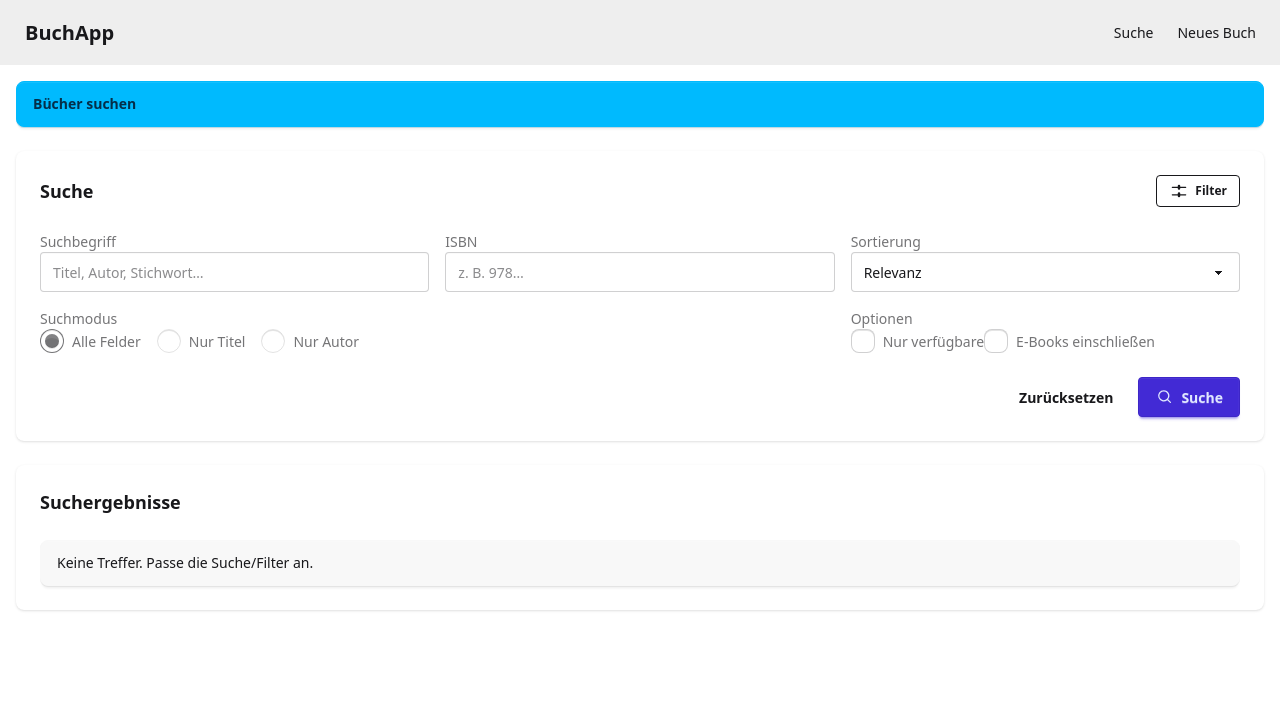
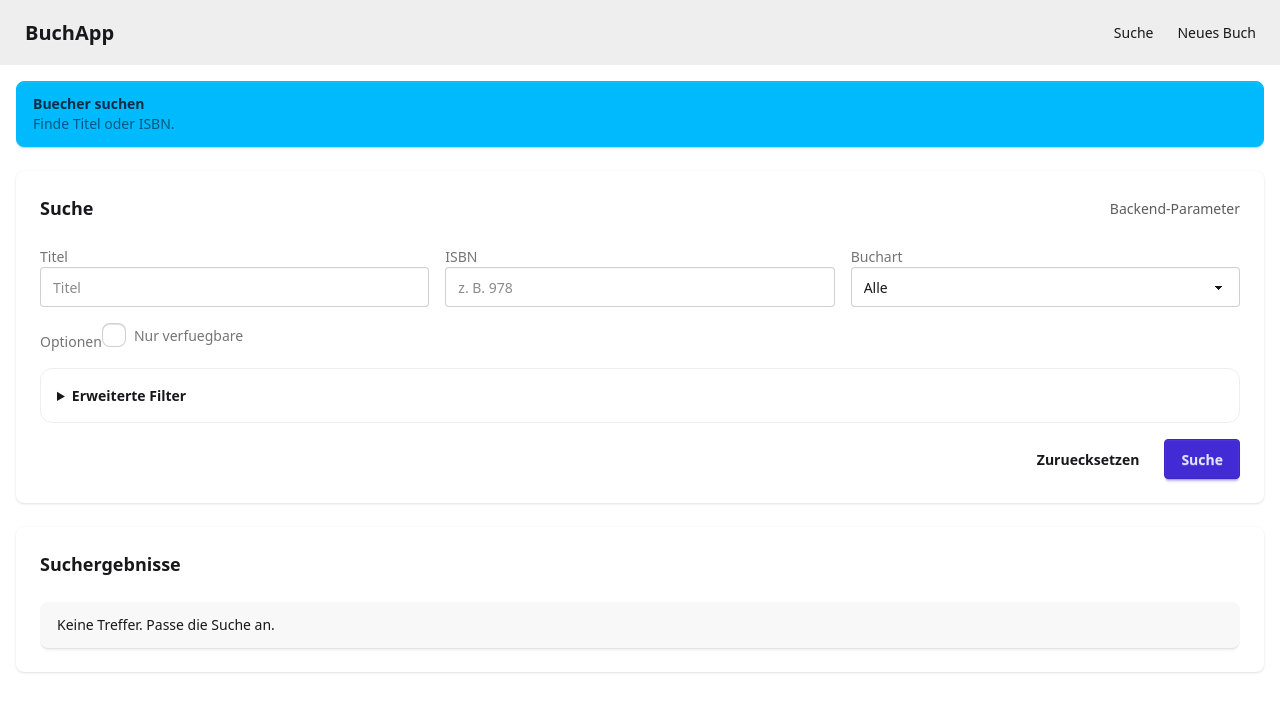
Before and after one commit to vabujl/buch-frontend, an Angular app: page /search in a window 1280 px wide. Shown: the top 712 px of the page. Built offline with nearby package versions, Linux system fonts and the light colour scheme.

Commit message:
refactor: verbessere Codequalität der Search-Komponente

```diff
--- a/src/app/search/search.css
+++ b/src/app/search/search.css
@@ -0,0 +1,229 @@
+:host {
+  display: block;
+}
+
+.search {
+  display: flex;
+  flex-direction: column;
+  gap: 2rem;
+  padding: 1.5rem;
+  max-width: 1100px;
+  margin: 0 auto;
+}
+
+.search__header {
+  display: flex;
+  flex-direction: column;
+  gap: 0.25rem;
+}
+
+.search__title {
+  font-size: 1.8rem;
+  margin: 0;
+}
+
+.search__subtitle {
+  margin: 0;
+  color: #64748b;
+}
+
+.panel {
+  background: #ffffff;
+  border: 1px solid #e2e8f0;
+  border-radius: 1rem;
+  padding: 1.5rem;
+  box-shadow: 0 16px 30px rgba(15, 23, 42, 0.08);
+}
+
+.panel__title {
+  font-weight: 600;
+  margin-bottom: 1rem;
+}
+
+.panel__title-row {
+  display: flex;
+  align-items: center;
+  justify-content: space-between;
+  gap: 1rem;
+  margin-bottom: 1rem;
+}
+
+.search-form {
+  display: flex;
+  flex-direction: column;
+  gap: 1.25rem;
+}
+
+.grid {
+  display: grid;
+  gap: 1rem;
+}
+
+.row {
+  display: grid;
+  gap: 1rem;
+}
+
+.field {
+  display: grid;
+  gap: 0.5rem;
+  border: 0;
+  padding: 0;
+  margin: 0;
+}
+
+.field__label {
+  font-size: 0.9rem;
+  font-weight: 600;
+  color: #334155;
+}
+
+.field__control {
+  width: 100%;
+  padding: 0.65rem 0.8rem;
+  border: 1px solid #cbd5f5;
+  border-radius: 0.75rem;
+  background: #f8fafc;
+}
+
+.option {
+  display: flex;
+  align-items: center;
+  gap: 0.5rem;
+  font-size: 0.95rem;
+}
+
+.actions {
+  display: flex;
+  justify-content: flex-end;
+  gap: 0.75rem;
+}
+
+.button {
+  border: 1px solid transparent;
+  border-radius: 999px;
+  padding: 0.5rem 1rem;
+  font-size: 0.95rem;
+  cursor: pointer;
+  background: #e2e8f0;
+  color: #0f172a;
+}
+
+.button--ghost {
+  background: transparent;
+  border-color: #cbd5f5;
+}
+
+.button--outline {
+  background: transparent;
+  border-color: #94a3b8;
+}
+
+.button--primary {
+  background: #1d4ed8;
+  border-color: #1d4ed8;
+  color: #ffffff;
+}
+
+.button:disabled {
+  opacity: 0.6;
+  cursor: not-allowed;
+}
+
+.filters {
+  margin-top: 1.25rem;
+  border-top: 1px dashed #cbd5f5;
+  padding-top: 1rem;
+}
+
+.filters__toggle {
+  cursor: pointer;
+  font-weight: 600;
+  color: #1f2937;
+}
+
+.filters__grid {
+  display: grid;
+  gap: 1rem;
+  margin-top: 1rem;
+}
+
+.note {
+  margin: 0.75rem 0 0;
+  font-size: 0.85rem;
+  color: #64748b;
+}
+
+.status {
+  border: 1px solid #e2e8f0;
+  border-radius: 0.75rem;
+  padding: 0.75rem 1rem;
+  background: #f8fafc;
+}
+
+.status--error {
+  border-color: #fecaca;
+  background: #fef2f2;
+  color: #991b1b;
+}
+
+.status--loading {
+  border-color: #bfdbfe;
+  background: #eff6ff;
+}
+
+.results {
+  list-style: none;
+  padding: 0;
+  margin: 0;
+  display: grid;
+  gap: 0.75rem;
+}
+
+.result {
+  display: flex;
+  justify-content: space-between;
+  align-items: flex-start;
+  gap: 1rem;
+  padding: 0.9rem 1rem;
+  border: 1px solid #e2e8f0;
+  border-radius: 0.75rem;
+}
+
+.result__title {
+  font-weight: 600;
+}
+
+.result__meta {
+  color: #64748b;
+  font-size: 0.9rem;
+}
+
+.pagination {
+  display: flex;
+  align-items: center;
+  justify-content: space-between;
+  gap: 1rem;
+  margin-top: 1.5rem;
+  padding-top: 1rem;
+  border-top: 1px dashed #cbd5f5;
+}
+
+.pagination__group {
+  display: flex;
+  gap: 0.5rem;
+}
+
+.muted {
+  color: #64748b;
+}
+
+@media (min-width: 768px) {
+  .grid {
+    grid-template-columns: repeat(3, minmax(0, 1fr));
+  }
+
+  .row {
+    grid-template-columns: repeat(2, minmax(0, 1fr));
+  }
+}
--- a/src/app/search/search.html
+++ b/src/app/search/search.html
@@ -1,50 +1,33 @@
-<div class="space-y-6">
-  <!-- Header -->
+<div class="search-page space-y-6">
   <div class="alert alert-info">
-    <span class="font-semibold">Bücher suchen</span>
+    <div>
+      <div class="font-semibold">Buecher suchen</div>
+      <div class="text-sm opacity-70">Finde Titel oder ISBN.</div>
+    </div>
   </div>
 
-  <!-- Suchformular -->
   <div class="card bg-base-100 shadow">
     <div class="card-body space-y-4">
       <div class="flex items-center justify-between gap-4">
         <h2 class="card-title">Suche</h2>
-
-        <button
-          class="btn btn-outline btn-sm"
-          type="button"
-          (click)="showFilters.set(!showFilters())"
-          aria-controls="filterPanel"
-          [attr.aria-expanded]="showFilters()"
-        >
-          <svg xmlns="http://www.w3.org/2000/svg" class="h-5 w-5" viewBox="0 0 24 24" fill="currentColor" aria-hidden="true">
-            <path
-              fill-rule="evenodd"
-              d="M10.5 6a1.5 1.5 0 0 1 3 0v.75H20a.75.75 0 0 1 0 1.5h-6.5V9a1.5 1.5 0 0 1-3 0v-.75H4a.75.75 0 0 1 0-1.5h6.5V6Zm0 9a1.5 1.5 0 0 1 3 0v.75H20a.75.75 0 0 1 0 1.5h-6.5V18a1.5 1.5 0 0 1-3 0v-.75H4a.75.75 0 0 1 0-1.5h6.5V15Z"
-              clip-rule="evenodd"
-            />
-          </svg>
-          <span>Filter</span>
-        </button>
+        <div class="text-sm opacity-70">Backend-Parameter</div>
       </div>
 
-      <form class="grid grid-cols-1 md:grid-cols-3 gap-4" (ngSubmit)="onSearch()" novalidate>
-        <!-- Suchbegriff -->
+      <form class="grid grid-cols-1 md:grid-cols-3 gap-4" [formGroup]="form" (submit)="onSearch($event)" novalidate>
         <label class="form-control w-full">
           <div class="label">
-            <span class="label-text">Suchbegriff</span>
+            <span class="label-text">Titel</span>
           </div>
           <input
             class="input input-bordered w-full"
             type="text"
-            placeholder="Titel, Autor, Stichwort…"
-            [(ngModel)]="query.q"
-            name="q"
+            name="titel"
+            placeholder="Titel"
+            formControlName="titel"
             autocomplete="off"
           />
         </label>
 
-        <!-- ISBN -->
         <label class="form-control w-full">
           <div class="label">
             <span class="label-text">ISBN</span>
@@ -52,203 +35,203 @@
           <input
             class="input input-bordered w-full"
             type="text"
-            placeholder="z. B. 978…"
-            [(ngModel)]="query.isbn"
             name="isbn"
+            placeholder="z. B. 978"
+            formControlName="isbn"
             autocomplete="off"
           />
         </label>
 
-        <!-- Sortierung -->
         <label class="form-control w-full">
           <div class="label">
-            <span class="label-text">Sortierung</span>
+            <span class="label-text">Buchart</span>
           </div>
-          <select class="select select-bordered w-full" [(ngModel)]="query.sort" name="sort">
-            <option value="relevance">Relevanz</option>
-            <option value="titleAsc">Titel (A–Z)</option>
-            <option value="titleDesc">Titel (Z–A)</option>
-            <option value="yearDesc">Erscheinungsjahr (neu → alt)</option>
-            <option value="yearAsc">Erscheinungsjahr (alt → neu)</option>
+          <select class="select select-bordered w-full" name="art" formControlName="art">
+            <option value="">Alle</option>
+            <option value="EPUB">EPUB</option>
+            <option value="HARDCOVER">HARDCOVER</option>
+            <option value="PAPERBACK">PAPERBACK</option>
           </select>
         </label>
 
-        <!-- Suchmodus (Radio) -->
-        <div class="md:col-span-2">
-          <div class="label">
-            <span class="label-text">Suchmodus</span>
-          </div>
-          <div class="flex flex-wrap gap-4">
-            <label class="label cursor-pointer gap-2">
-              <input type="radio" name="mode" class="radio" value="all" [(ngModel)]="query.mode" />
-              <span class="label-text">Alle Felder</span>
-            </label>
-            <label class="label cursor-pointer gap-2">
-              <input type="radio" name="mode" class="radio" value="title" [(ngModel)]="query.mode" />
-              <span class="label-text">Nur Titel</span>
-            </label>
-            <label class="label cursor-pointer gap-2">
-              <input type="radio" name="mode" class="radio" value="author" [(ngModel)]="query.mode" />
-              <span class="label-text">Nur Autor</span>
-            </label>
-          </div>
-        </div>
-
-        <!-- Optionen (Checkbox) -->
         <div class="md:col-span-1">
           <div class="label">
             <span class="label-text">Optionen</span>
           </div>
-          <div class="space-y-2">
           <label class="label cursor-pointer justify-start gap-2">
-              <input type="checkbox" class="checkbox" [(ngModel)]="query.onlyAvailable" name="onlyAvailable" />
-              <span class="label-text">Nur verfügbare</span>
-            </label>
-            <label class="label cursor-pointer justify-start gap-2">
-              <input type="checkbox" class="checkbox" [(ngModel)]="query.includeEbooks" name="includeEbooks" />
-              <span class="label-text">E-Books einschließen</span>
+            <input type="checkbox" class="checkbox" name="lieferbar" formControlName="lieferbar" />
+            <span class="label-text">Nur verfuegbare</span>
           </label>
         </div>
-        </div>
 
-        <!-- Buttons -->
-        <div class="md:col-span-3 flex flex-wrap items-center gap-2 justify-end">
-          <button class="btn btn-ghost" type="button" (click)="onReset()">Zurücksetzen</button>
-          <button class="btn btn-primary" type="submit" [disabled]="loading()">
-            <svg xmlns="http://www.w3.org/2000/svg" class="h-5 w-5" viewBox="0 0 24 24" fill="currentColor" aria-hidden="true">
-              <path
-                fill-rule="evenodd"
-                d="M10.5 3.75a6.75 6.75 0 1 0 4.216 12.02l3.257 3.257a.75.75 0 1 0 1.06-1.06l-3.257-3.257A6.75 6.75 0 0 0 10.5 3.75Zm-5.25 6.75a5.25 5.25 0 1 1 10.5 0 5.25 5.25 0 0 1-10.5 0Z"
-                clip-rule="evenodd"
-              />
-            </svg>
-            <span>Suche</span>
-          </button>
-        </div>
-      </form>
-
-      <!-- Erweiterte Filter -->
-      <div *ngIf="showFilters()" id="filterPanel" class="border border-base-300 rounded-xl p-4 space-y-4">
-        <div class="flex items-center justify-between">
-          <div class="font-semibold">Erweiterte Filter</div>
-          <button class="btn btn-ghost btn-xs" type="button" (click)="showFilters.set(false)">Schließen</button>
-        </div>
-        <div class="grid grid-cols-1 md:grid-cols-3 gap-4">
-          <!-- Sprache -->
+        <div class="md:col-span-3">
+          <details class="border border-base-300 rounded-xl p-4">
+            <summary class="cursor-pointer font-semibold">Erweiterte Filter</summary>
+            <div class="grid grid-cols-1 md:grid-cols-3 gap-4 pt-4">
               <label class="form-control w-full">
                 <div class="label">
-              <span class="label-text">Sprache</span>
+                  <span class="label-text">Rating</span>
                 </div>
-            <select class="select select-bordered w-full" [(ngModel)]="query.language" name="language">
-              <option value="">Alle</option>
-              <option value="de">Deutsch</option>
-              <option value="en">Englisch</option>
-            </select>
-          </label>
-          <!-- Jahr von -->
-          <label class="form-control w-full">
-            <div class="label"><span class="label-text">Jahr von</span></div>
                 <input
                   class="input input-bordered w-full"
                   type="number"
                   min="0"
-              placeholder="z. B. 2000"
-              [(ngModel)]="query.yearFrom"
-              name="yearFrom"
+                  max="5"
+                  name="rating"
+                  formControlName="rating"
                 />
               </label>
-          <!-- Jahr bis -->
               <label class="form-control w-full">
-            <div class="label"><span class="label-text">Jahr bis</span></div>
+                <div class="label"><span class="label-text">Preis</span></div>
                 <input
                   class="input input-bordered w-full"
                   type="number"
                   min="0"
-              placeholder="z. B. 2025"
-              [(ngModel)]="query.yearTo"
-              name="yearTo"
+                  step="0.01"
+                  name="preis"
+                  formControlName="preis"
                 />
               </label>
+              <label class="form-control w-full">
+                <div class="label"><span class="label-text">Rabatt</span></div>
+                <input
+                  class="input input-bordered w-full"
+                  type="number"
+                  min="0"
+                  max="1"
+                  step="0.01"
+                  name="rabatt"
+                  formControlName="rabatt"
+                />
+              </label>
+              <label class="form-control w-full">
+                <div class="label"><span class="label-text">Datum</span></div>
+                <input class="input input-bordered w-full" type="date" name="datum" formControlName="datum" />
+              </label>
+              <label class="form-control w-full md:col-span-2">
+                <div class="label"><span class="label-text">Homepage</span></div>
+                <input
+                  class="input input-bordered w-full"
+                  type="url"
+                  name="homepage"
+                  placeholder="https://example.com"
+                  formControlName="homepage"
+                />
+              </label>
+              <div class="md:col-span-3">
+                <div class="label">
+                  <span class="label-text">Schlagwoerter</span>
                 </div>
-        <div class="text-sm opacity-70">
-          Hinweis: Diese erweiterten Filter sind rein UI-seitig. Die eigentliche Filter-Logik kommt später im Service.
+                <div class="flex flex-wrap gap-4">
+                  <label class="label cursor-pointer gap-2">
+                    <input type="checkbox" class="checkbox" name="javascript" formControlName="javascript" />
+                    <span class="label-text">JavaScript</span>
+                  </label>
+                  <label class="label cursor-pointer gap-2">
+                    <input type="checkbox" class="checkbox" name="typescript" formControlName="typescript" />
+                    <span class="label-text">TypeScript</span>
+                  </label>
                 </div>
               </div>
             </div>
+          </details>
         </div>
 
-  <!-- Status -->
-  <div *ngIf="loading()" class="alert">
+        <div class="md:col-span-3 flex flex-wrap items-center gap-2 justify-end">
+          <button class="btn btn-ghost" type="button" (click)="onReset()">Zuruecksetzen</button>
+          <button class="btn btn-primary" type="submit" [disabled]="loading()">Suche</button>
+        </div>
+      </form>
+    </div>
+  </div>
+
+  @if (loading()) {
+  <div class="alert">
     <span class="loading loading-spinner"></span>
-    <span>Suche läuft…</span>
+    <span>Suche laeuft.</span>
   </div>
-  <div *ngIf="error()" class="alert alert-error">
+  }
+  @if (error()) {
+  <div class="alert alert-error">
     <span class="font-semibold">Fehler:</span>
     <span>{{ error() }}</span>
   </div>
+  }
 
-  <!-- Ergebnisse -->
   <div class="card bg-base-100 shadow">
     <div class="card-body space-y-4">
       <div class="flex items-center justify-between gap-4">
         <h2 class="card-title">Suchergebnisse</h2>
-        <div *ngIf="total() !== null" class="text-sm opacity-70">
-          {{ total() }} Treffer
-        </div>
+        @if (total() !== null) {
+        <div class="text-sm opacity-70">{{ total() }} Treffer</div>
+        }
       </div>
 
-      <ng-container *ngIf="!loading() && !error()">
-        <div *ngIf="books().length === 0; else results" class="alert">
-          <span>Keine Treffer. Passe die Suche/Filter an.</span>
+      @if (!loading() && !error()) {
+        @if (books().length === 0) {
+        <div class="alert">
+          <span>Keine Treffer. Passe die Suche an.</span>
         </div>
-        <ng-template #results>
+        } @else {
         <div class="space-y-3">
-            <div *ngFor="let book of books(); trackBy: trackById" class="border border-base-300 rounded-xl p-4">
+          @for (book of books(); track book.id) {
+          <div class="border border-base-300 rounded-xl p-4">
             <div class="flex items-start justify-between gap-4">
               <div>
                 <div class="font-semibold">{{ book.titel }}</div>
                 <div class="text-sm opacity-70">
-                    <span *ngIf="book.autor">{{ book.autor }} - </span>{{ book.isbn }}
+                  @if (book.autor) {
+                  <span>{{ book.autor }} - </span>
+                  }
+                  {{ book.isbn }}
                 </div>
               </div>
               <button class="btn btn-outline btn-sm" type="button" (click)="openDetails(book.id)">
                 Details
-                  <svg xmlns="http://www.w3.org/2000/svg" class="h-5 w-5" viewBox="0 0 24 24" fill="currentColor" aria-hidden="true">
-                    <path
-                      fill-rule="evenodd"
-                      d="M10.72 6.22a.75.75 0 0 1 1.06 0l5.25 5.25a.75.75 0 0 1 0 1.06l-5.25 5.25a.75.75 0 1 1-1.06-1.06L15.44 12l-4.72-4.72a.75.75 0 0 1 0-1.06Z"
-                      clip-rule="evenodd"
-                    />
-                  </svg>
               </button>
             </div>
           </div>
+          }
         </div>
-        </ng-template>
-      </ng-container>
+        }
+      }
 
-      <!-- Pagination -->
-      <div *ngIf="totalPages() > 1" class="flex items-center justify-between pt-2">
+      @if (totalPages() > 1) {
+      <div class="flex items-center justify-between pt-2">
         <div class="join">
           <button class="btn btn-sm join-item" type="button" (click)="gotoPage(1)" [disabled]="page() === 1 || loading()">
-            «
+            <<
           </button>
-          <button class="btn btn-sm join-item" type="button" (click)="gotoPage(page() - 1)" [disabled]="page() === 1 || loading()">
-            Zurück
+          <button
+            class="btn btn-sm join-item"
+            type="button"
+            (click)="gotoPage(page() - 1)"
+            [disabled]="page() === 1 || loading()"
+          >
+            Zurueck
           </button>
         </div>
-        <div class="text-sm opacity-70">
-          Seite {{ page() }} / {{ totalPages() }}
-        </div>
+        <div class="text-sm opacity-70">Seite {{ page() }} / {{ totalPages() }}</div>
         <div class="join">
-          <button class="btn btn-sm join-item" type="button" (click)="gotoPage(page() + 1)" [disabled]="page() === totalPages() || loading()">
+          <button
+            class="btn btn-sm join-item"
+            type="button"
+            (click)="gotoPage(page() + 1)"
+            [disabled]="page() === totalPages() || loading()"
+          >
             Weiter
           </button>
-          <button class="btn btn-sm join-item" type="button" (click)="gotoPage(totalPages())" [disabled]="page() === totalPages() || loading()">
-            »
+          <button
+            class="btn btn-sm join-item"
+            type="button"
+            (click)="gotoPage(totalPages())"
+            [disabled]="page() === totalPages() || loading()"
+          >
+            >>
           </button>
         </div>
       </div>
+      }
     </div>
   </div>
 </div>
--- a/src/app/search/search.ts
+++ b/src/app/search/search.ts
@@ -1,10 +1,8 @@
 import { Component, signal, computed, inject } from '@angular/core';
-import { FormsModule } from '@angular/forms';
-import { CommonModule } from '@angular/common';
+import { FormControl, FormGroup, ReactiveFormsModule } from '@angular/forms';
 import { HttpClient, HttpErrorResponse, HttpParams } from '@angular/common/http';
+import { Router } from '@angular/router';
 import { firstValueFrom } from 'rxjs';
-
-type SearchMode = 'all' | 'title' | 'author';
 
 interface Book {
   id: string;
@@ -13,31 +11,61 @@ interface Book {
   isbn: string;
 }
 
-interface SearchQuery {
-  q: string;
+interface SearchFormValue {
+  titel: string;
   isbn: string;
-  sort: 'relevance' | 'titleAsc' | 'titleDesc' | 'yearDesc' | 'yearAsc';
-  mode: SearchMode;
-  onlyAvailable: boolean;
-  includeEbooks: boolean;
-  language: '' | 'de' | 'en';
-  yearFrom: number | null;
-  yearTo: number | null;
+  art: '' | 'EPUB' | 'HARDCOVER' | 'PAPERBACK';
+  rating: number | null;
+  preis: number | null;
+  rabatt: number | null;
+  datum: string;
+  homepage: string;
+  javascript: boolean;
+  typescript: boolean;
+  lieferbar: boolean;
 }
+
+type SearchFormGroup = FormGroup<{
+  titel: FormControl<string>;
+  isbn: FormControl<string>;
+  art: FormControl<SearchFormValue['art']>;
+  rating: FormControl<number | null>;
+  preis: FormControl<number | null>;
+  rabatt: FormControl<number | null>;
+  datum: FormControl<string>;
+  homepage: FormControl<string>;
+  javascript: FormControl<boolean>;
+  typescript: FormControl<boolean>;
+  lieferbar: FormControl<boolean>;
+}>;
 
 @Component({
   selector: 'app-search',
   standalone: true,
-  imports: [FormsModule, CommonModule],
+  imports: [ReactiveFormsModule],
   templateUrl: './search.html',
 })
 export class Search {
   private readonly http = inject(HttpClient);
+  private readonly router = inject(Router);
   private readonly baseUrl = 'https://localhost:3000';
   private readonly restPath = '/rest';
 
+  private readonly defaultFormValue: SearchFormValue = {
+    titel: '',
+    isbn: '',
+    art: '',
+    rating: null,
+    preis: null,
+    rabatt: null,
+    datum: '',
+    homepage: '',
+    javascript: false,
+    typescript: false,
+    lieferbar: false,
+  };
+
   // UI state
-  showFilters = signal(false);
   loading = signal(false);
   error = signal<string | null>(null);
 
@@ -55,25 +83,27 @@ export class Search {
     return Math.max(1, Math.ceil(t / this.pageSize()));
   });
 
-  // query model
-  query: SearchQuery = {
-    q: '',
-    isbn: '',
-    sort: 'relevance',
-    mode: 'all',
-    onlyAvailable: false,
-    includeEbooks: false,
-    language: '',
-    yearFrom: null,
-    yearTo: null,
-  };
+  form: SearchFormGroup = new FormGroup({
+    titel: new FormControl('', { nonNullable: true }),
+    isbn: new FormControl('', { nonNullable: true }),
+    art: new FormControl<SearchFormValue['art']>('', { nonNullable: true }),
+    rating: new FormControl<number | null>(null),
+    preis: new FormControl<number | null>(null),
+    rabatt: new FormControl<number | null>(null),
+    datum: new FormControl('', { nonNullable: true }),
+    homepage: new FormControl('', { nonNullable: true }),
+    javascript: new FormControl(false, { nonNullable: true }),
+    typescript: new FormControl(false, { nonNullable: true }),
+    lieferbar: new FormControl(false, { nonNullable: true }),
+  });
 
-  async onSearch(): Promise<void> {
+  async onSearch(event?: Event): Promise<void> {
+    event?.preventDefault();
     this.error.set(null);
     this.loading.set(true);
 
     try {
-      const params = this.buildParams();
+      const params = this.buildParams(this.form.getRawValue());
       const url = `${this.baseUrl}${this.restPath}`;
       const page = await firstValueFrom(this.http.get<BookPage>(url, { params }));
       const mapped = page.content.map(book => this.mapBook(book));
@@ -92,17 +122,7 @@ export class Search {
   }
 
   onReset(): void {
-    this.query = {
-      q: '',
-      isbn: '',
-      sort: 'relevance',
-      mode: 'all',
-      onlyAvailable: false,
-      includeEbooks: false,
-      language: '',
-      yearFrom: null,
-      yearTo: null,
-    };
+    this.form.reset(this.defaultFormValue);
     this.page.set(1);
     this.books.set([]);
     this.total.set(null);
@@ -118,29 +138,36 @@ export class Search {
   }
 
   openDetails(bookId: string): void {
-    console.log('Open details', bookId);
+    void this.router.navigate(['/buch', bookId]);
   }
 
-  trackById(_index: number, book: Book): string {
-    return book.id;
-  }
-
-  private buildParams(): HttpParams {
+  private buildParams(query: SearchFormValue): HttpParams {
     let params = new HttpParams();
-    const q = this.query.q.trim();
-    const isbn = this.query.isbn.trim();
     const page = Math.max(0, this.page() - 1);
     const size = this.pageSize();
 
-    if (isbn) {
-      params = params.set('isbn', isbn);
-    }
-    if (q) {
-      params = params.set('titel', q);
-    }
-    if (this.query.onlyAvailable) {
-      params = params.set('lieferbar', 'true');
-    }
+    const setTrimmed = (key: string, value: string) => {
+      const trimmed = value.trim();
+      if (trimmed) params = params.set(key, trimmed);
+    };
+    const setNumber = (key: string, value: number | null) => {
+      if (value === null || Number.isNaN(value)) return;
+      params = params.set(key, String(value));
+    };
+
+    setTrimmed('isbn', query.isbn);
+    setTrimmed('titel', query.titel);
+    setTrimmed('homepage', query.homepage);
+
+    if (query.art) params = params.set('art', query.art);
+    if (query.lieferbar) params = params.set('lieferbar', 'true');
+    if (query.javascript) params = params.set('javascript', 'true');
+    if (query.typescript) params = params.set('typescript', 'true');
+
+    setNumber('rating', query.rating);
+    setNumber('preis', query.preis);
+    setNumber('rabatt', query.rabatt);
+    if (query.datum) params = params.set('datum', query.datum);
 
     params = params.set('page', String(page)).set('size', String(size));
     return params;
```
Lines whose indentation alone changed are shown as unchanged.
